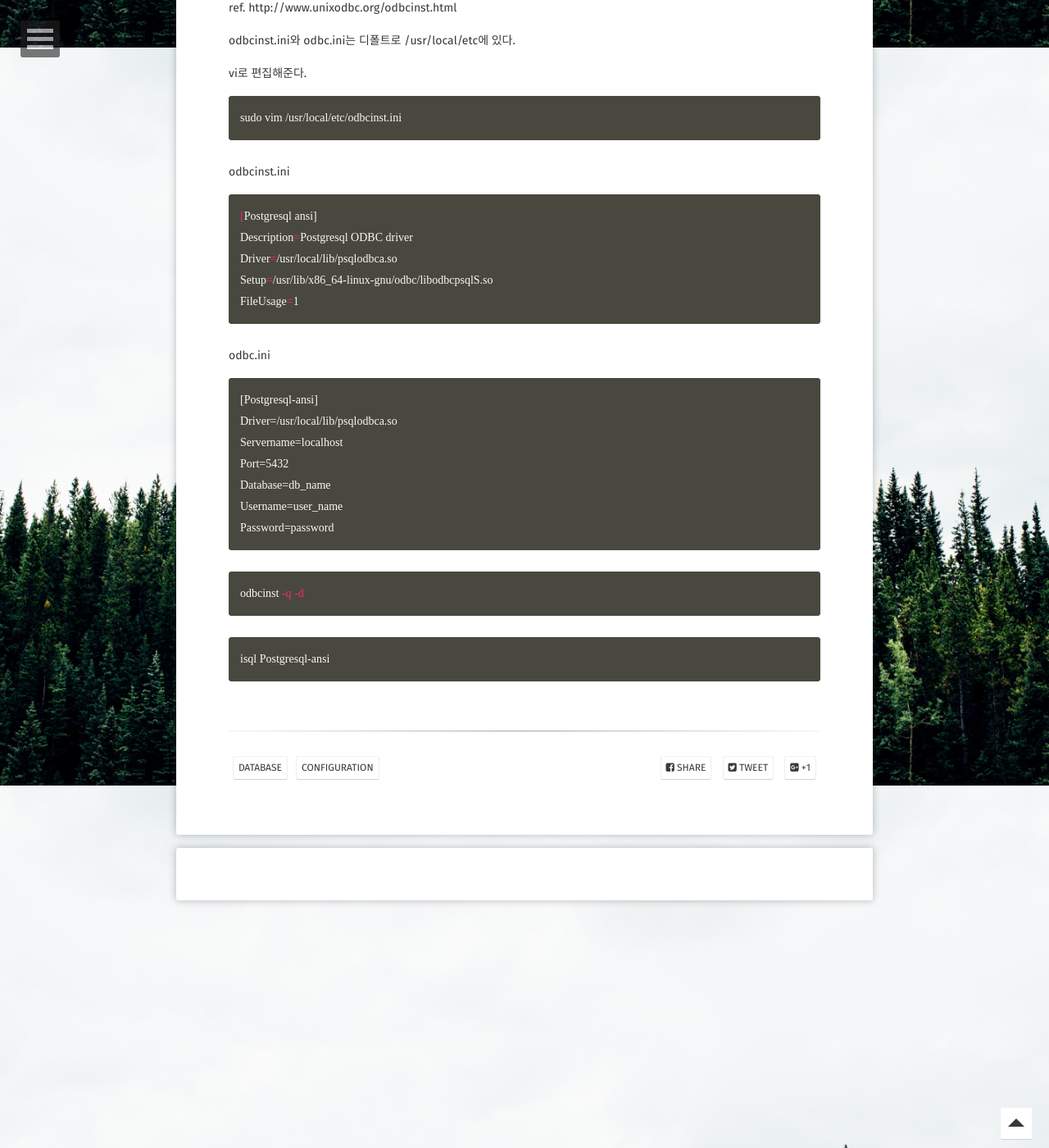
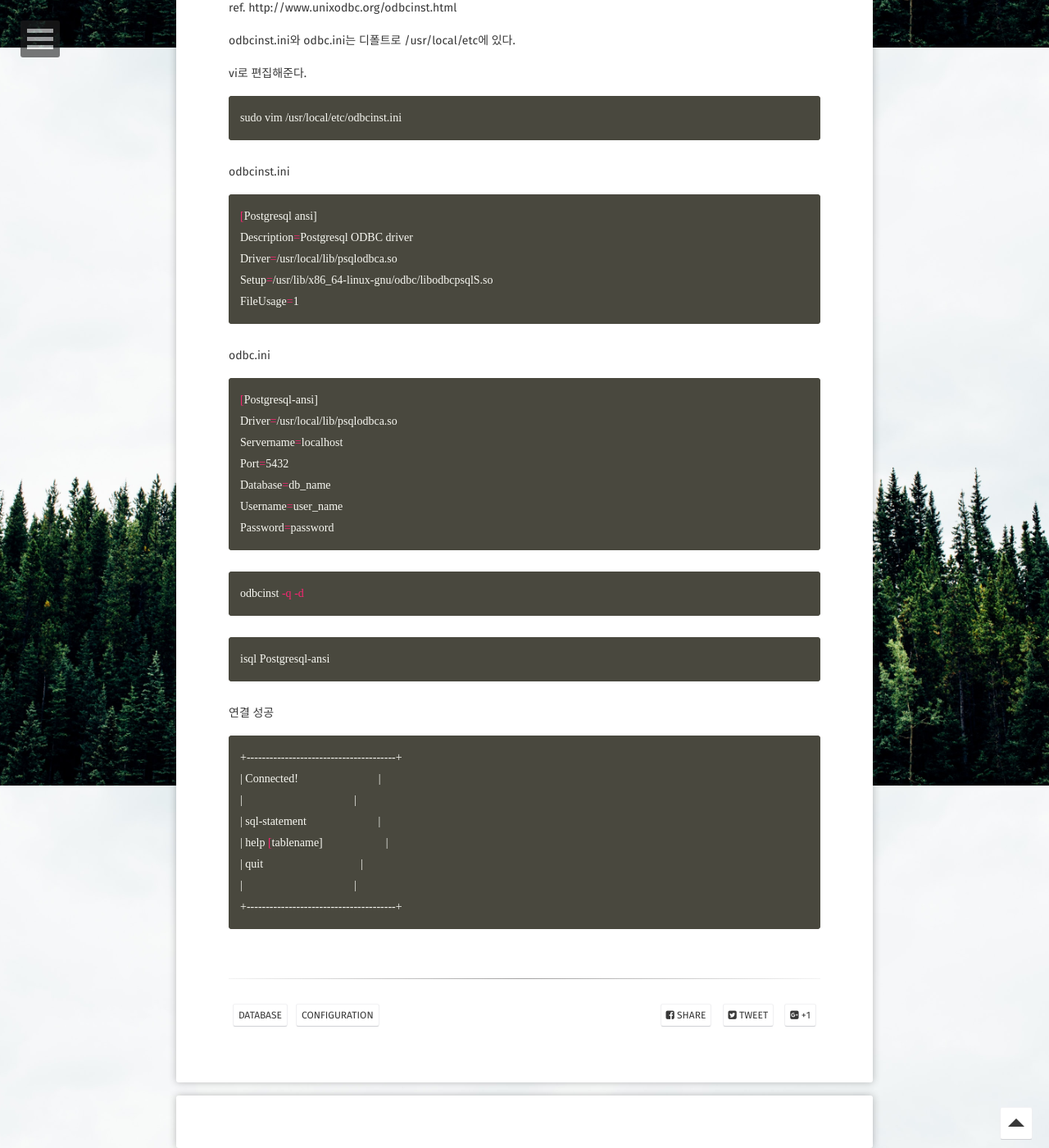
Before and after one commit to wey709/wey709.github.io, a Jekyll site: the page built from _posts/2020-08-25-psql-odbc-ubuntu.md, in a window 1280 px wide and 1400 px high, scrolled down 1742 px. Shown: the whole window at 82% size. Built offline with Jekyll 4.4.1, drawn with Linux system fonts in a browser that asks for light colours; some web fonts are replaced; comment, search, counter and statistics services are not loaded.

Commit message:
Update 2020-08-25-psql-odbc-ubuntu.md

````diff
--- a/_posts/2020-08-25-psql-odbc-ubuntu.md
+++ b/_posts/2020-08-25-psql-odbc-ubuntu.md
@@ -84,7 +84,7 @@ FileUsage=1
 ```
 
 odbc.ini
-```
+```shell
 [Postgresql-ansi]
 Driver=/usr/local/lib/psqlodbca.so
 Servername=localhost
@@ -98,6 +98,19 @@ Password=password
 odbcinst -q -d
 ```
 
-```
+```shell
 isql Postgresql-ansi
 ```
+
+
+연결 성공
+```shell
++---------------------------------------+
+| Connected!                            |
+|                                       |
+| sql-statement                         |
+| help [tablename]                      |
+| quit                                  |
+|                                       |
++---------------------------------------+
+```
````
